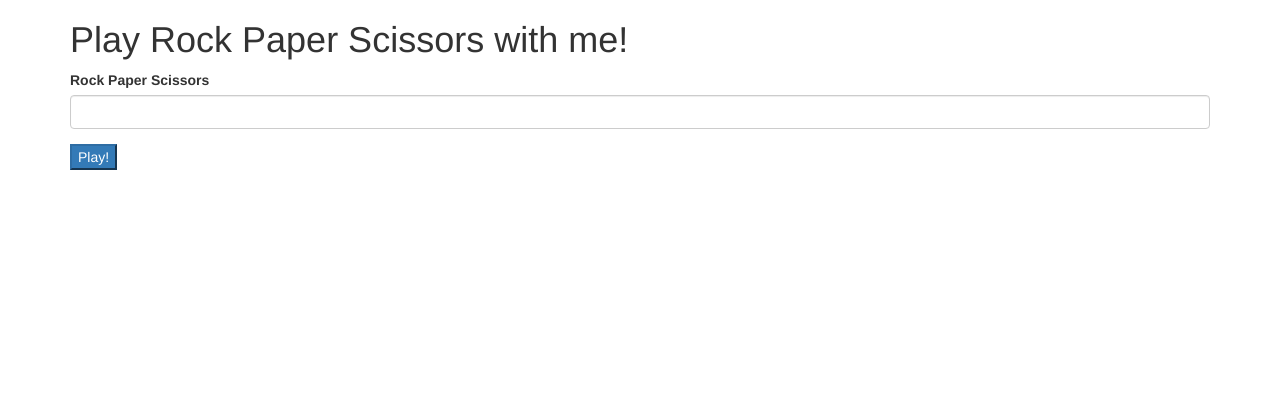
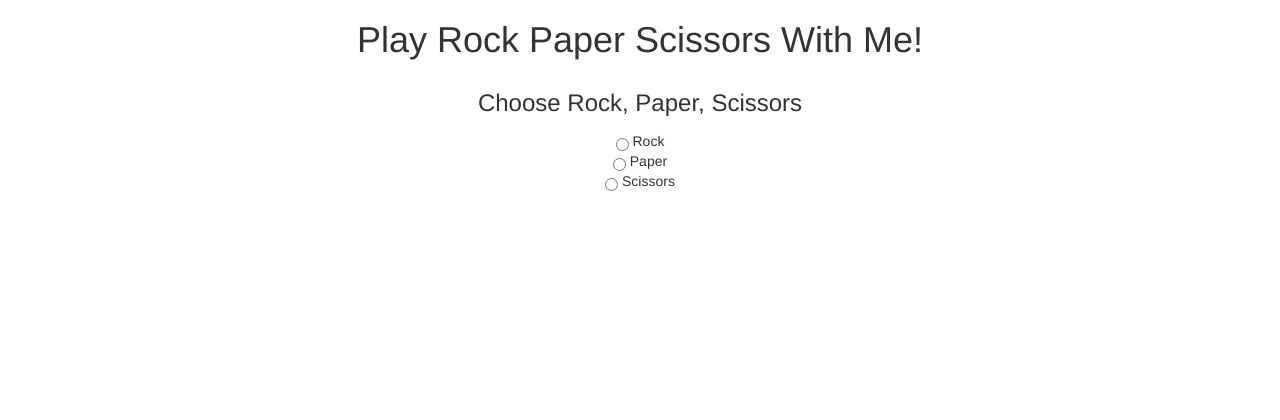
Before and after one commit to imattice/Rock_Paper_Scissors, a PHP site: template rock_paper_scissors/views/form.html.twig in a window 1280 px wide. Shown: the top 420 px of the page. Before the commit the page ends 170 px from the top, so only its background shows below. Run offline with PHP 8.4, Linux system fonts and the light colour scheme; the template is opened without the code that fills it, so the values that code supplies are empty; some libraries are stand-ins or nearby versions.

Commit message:
add radio buttons to form page.

```diff
--- /dev/null
+++ b/rock_paper_scissors/css/game.css
@@ -0,0 +1,3 @@
+.form-group {
+    padding-bottom: 5000px;
+}
--- a/rock_paper_scissors/views/form.html.twig
+++ b/rock_paper_scissors/views/form.html.twig
@@ -1,15 +1,33 @@
 <html>
     <head>
         <title>Rock Paper Scissors</title>
+
+        <link rel='stylesheet' href='/css/game.css'>
         <link rel='stylesheet' href='https://maxcdn.bootstrapcdn.com/bootstrap/3.3.1/css/bootstrap.min.css'>
+
+        <style>
+            input {
+                display:inline-block;
+                vertical-align: middle;
+                margin: 0px;
+            }
+        </style>
     </head>
     <body>
-        <div class = "container">
-            <h1>Play Rock Paper Scissors with me!</h1>
+        <div class = "container text-center">
+            <h1>Play Rock Paper Scissors With Me!</h1>
             <form action = "/results">
                 <div class = "form-group">
-                    <label for = "user">Rock Paper Scissors</label>
-                    <input name = "user" class = "form-control" type = "test" required>
+                    <label for = "user">
+                        <h3> Choose Rock, Paper, Scissors</h3>
+                    </label>
+                </br>
+                    <input type = "radio" name = "user" class = "radio-inline" value = "rock"> Rock
+                </br>
+                    <input type = "radio" name ="user" class = "radio-inline" value = "paper"> Paper
+                </br>
+                    <input type = "radio" name ="user" class = "radio-inline" value = "scissors"> Scissors
+                </br>
                 </div>
                 <button type = "submit" class="btn-primary">Play!</button>
             </form>
```
Also changed, not shown: rock_paper_scissors/src/Game.php (+10 -0 lines), rock_paper_scissors/views/results.html.twig (+4 -3 lines).
